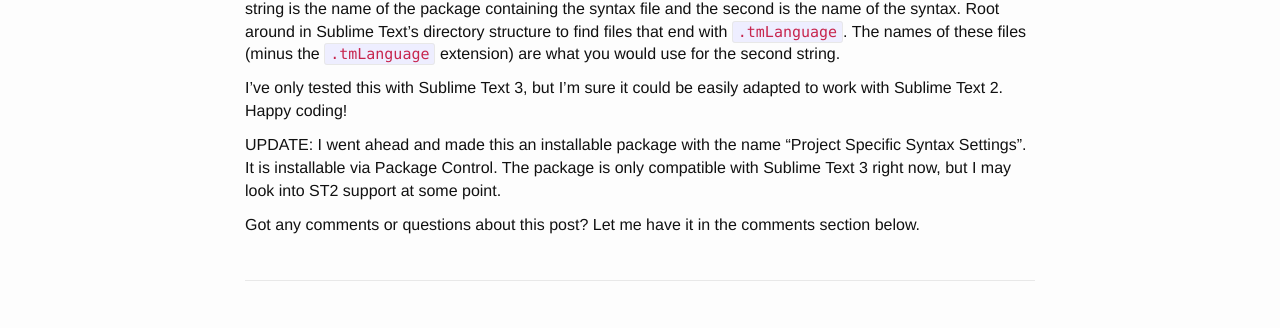
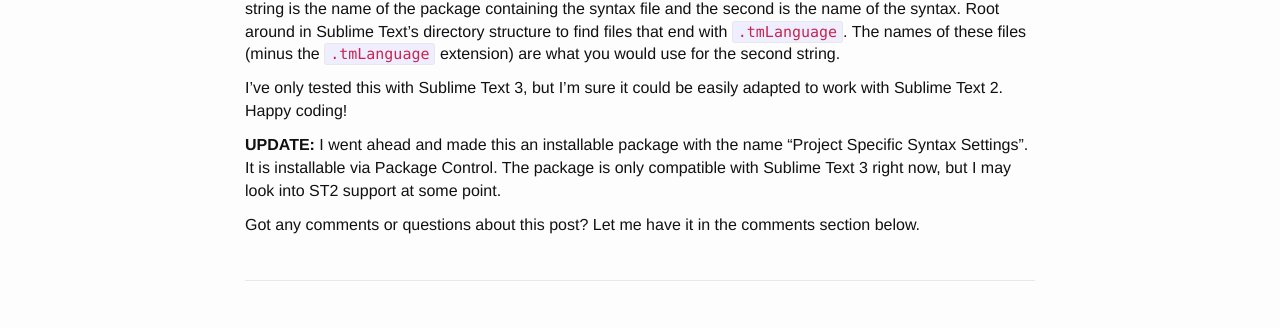
Before and after one commit to reywood/reywood.github.io, a Jekyll site: the page built from _posts/2014-09-26-project-specific-syntax-highlighting-in-sublime-text-3.md, in a window 1280 px wide and 900 px high, scrolled down 1151 px. Shown: the part 452-780 px from the top of the window. Built offline with Jekyll 4.4.1, drawn with Linux system fonts in a browser that asks for light colours; nearby versions of some CDN libraries; comment, search, counter and statistics services are not loaded; part of the change alters nothing that is shown.

Commit message:
Bold the word UPDATE

```diff
--- a/_posts/2014-09-26-project-specific-syntax-highlighting-in-sublime-text-3.md
+++ b/_posts/2014-09-26-project-specific-syntax-highlighting-in-sublime-text-3.md
@@ -65,7 +65,7 @@ The `syntax_override` section can contain as many key/value pairs as you like. T
 
 I've only tested this with Sublime Text 3, but I'm sure it could be easily adapted to work with Sublime Text 2. Happy coding!
 
-UPDATE: I went ahead and made this an installable package with the name "Project Specific Syntax Settings". It is installable via Package Control. The package is only compatible with Sublime Text 3 right now, but I may look into ST2 support at some point.
+**UPDATE:** I went ahead and made this an installable package with the name "Project Specific Syntax Settings". It is installable via Package Control. The package is only compatible with Sublime Text 3 right now, but I may look into ST2 support at some point.
 
 
 [meteor]: https://www.meteor.com/
```
